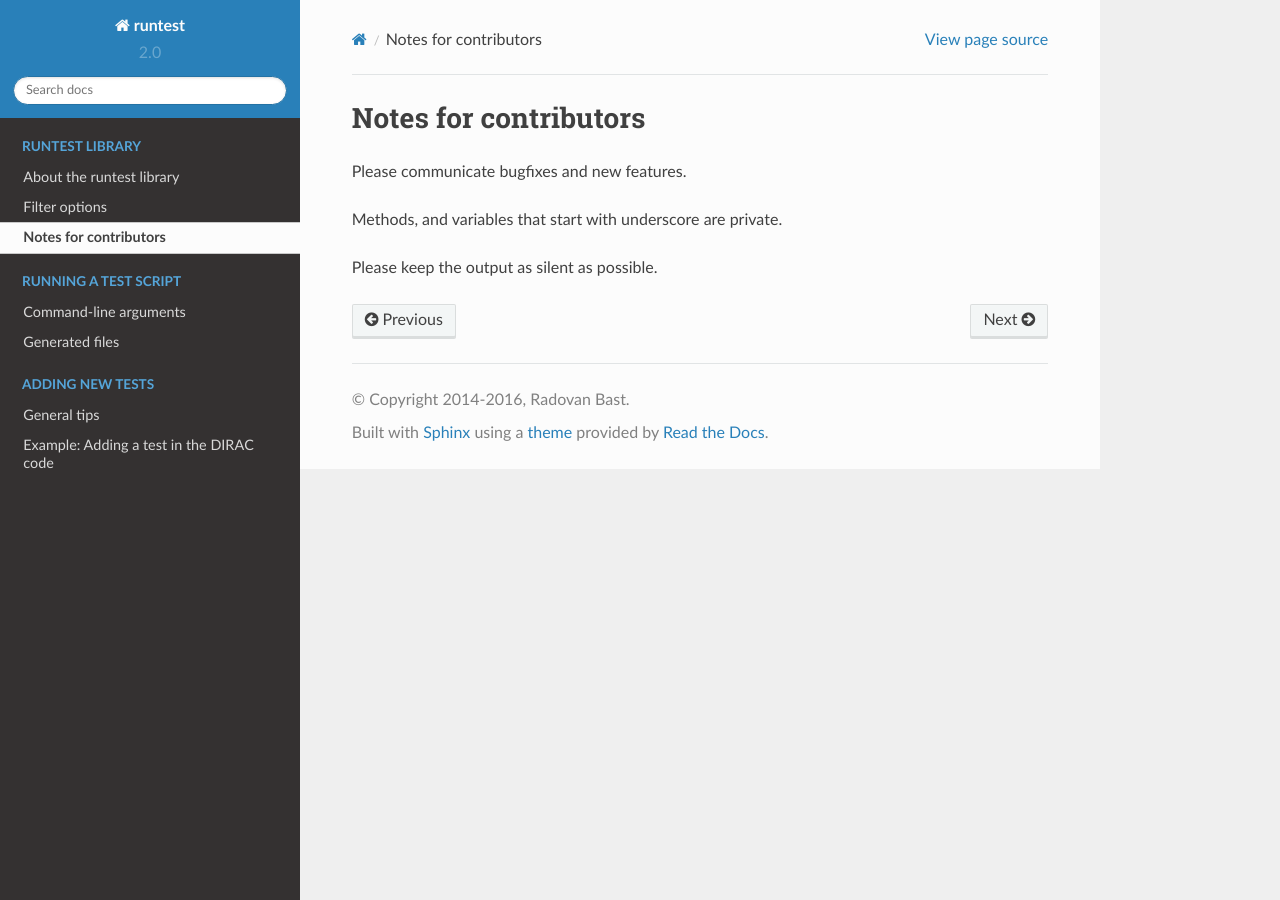
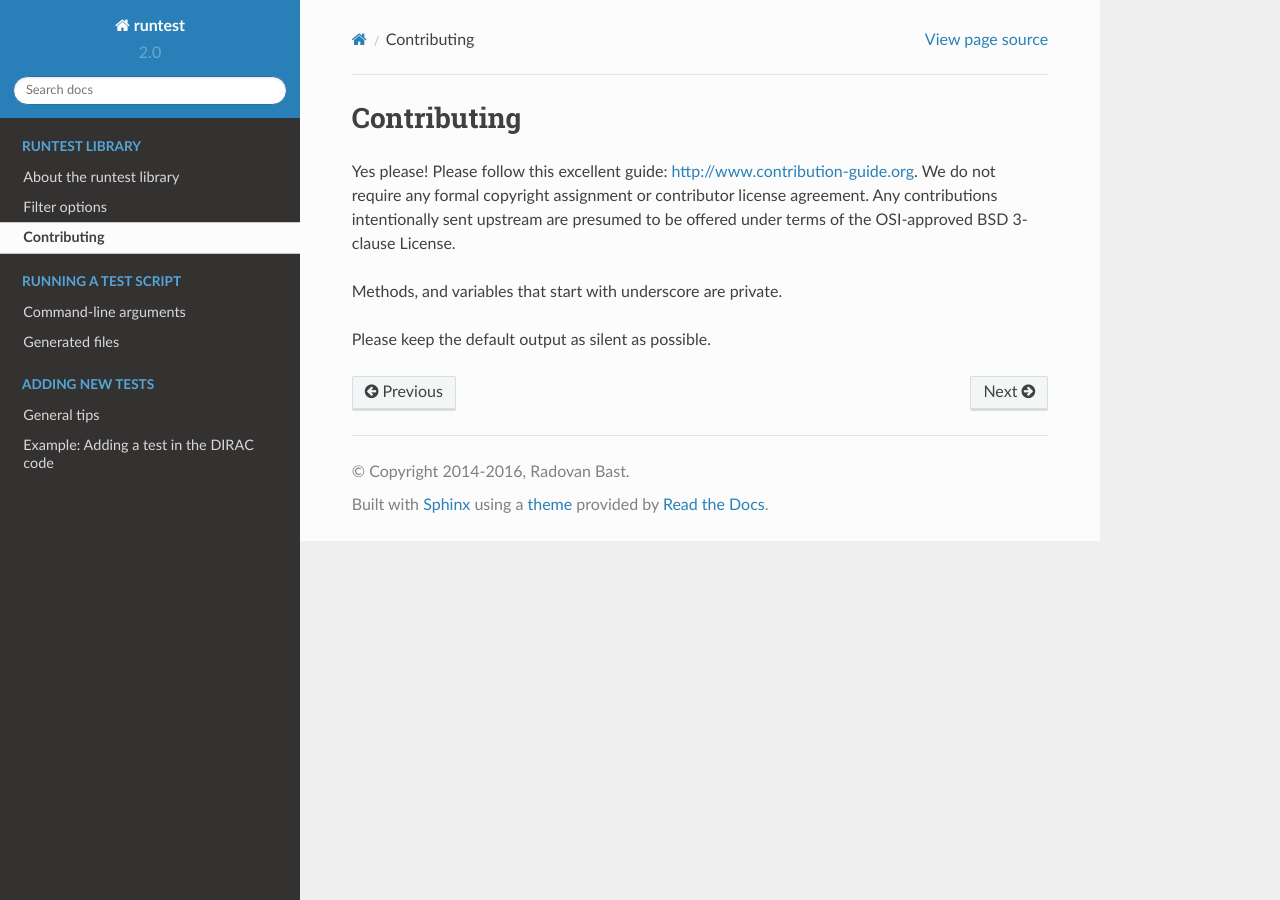
Before and after one commit to bast/runtest, a Sphinx documentation site: the page built from doc/library/contributing.rst, in a window 1280 px wide. Built offline with Sphinx 7.4.7 and the Read the Docs theme 2.0.0, drawn with Linux system fonts in a browser that asks for light colours.

Commit message:
update contribution guide

```diff
--- a/doc/library/contributing.rst
+++ b/doc/library/contributing.rst
@@ -1,10 +1,14 @@
 
 
-Notes for contributors
-======================
+Contributing
+============
 
-Please communicate bugfixes and new features.
+Yes please! Please follow this excellent guide:
+http://www.contribution-guide.org. We do not require any formal copyright
+assignment or contributor license agreement. Any contributions intentionally
+sent upstream are presumed to be offered under terms of the OSI-approved BSD
+3-clause License.
 
 Methods, and variables that start with underscore are private.
 
-Please keep the output as silent as possible.
+Please keep the default output as silent as possible.
```
